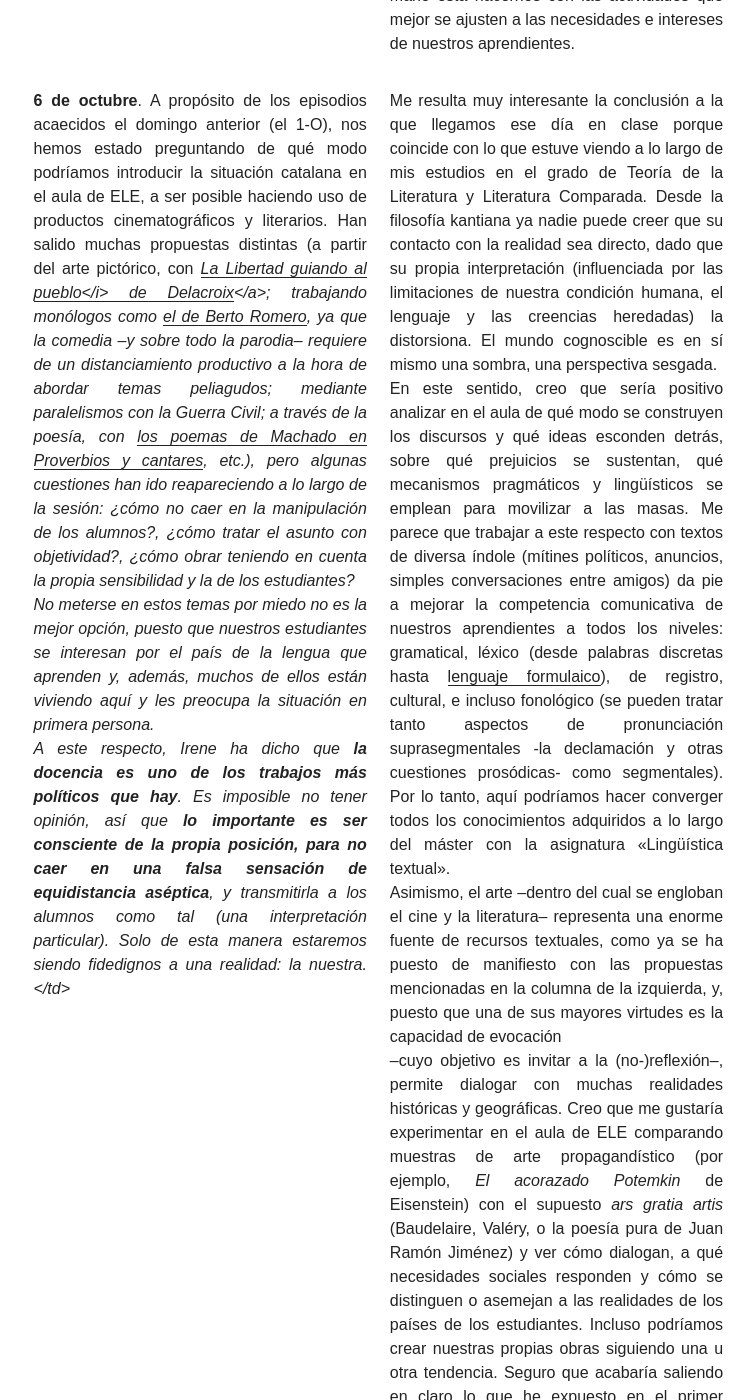
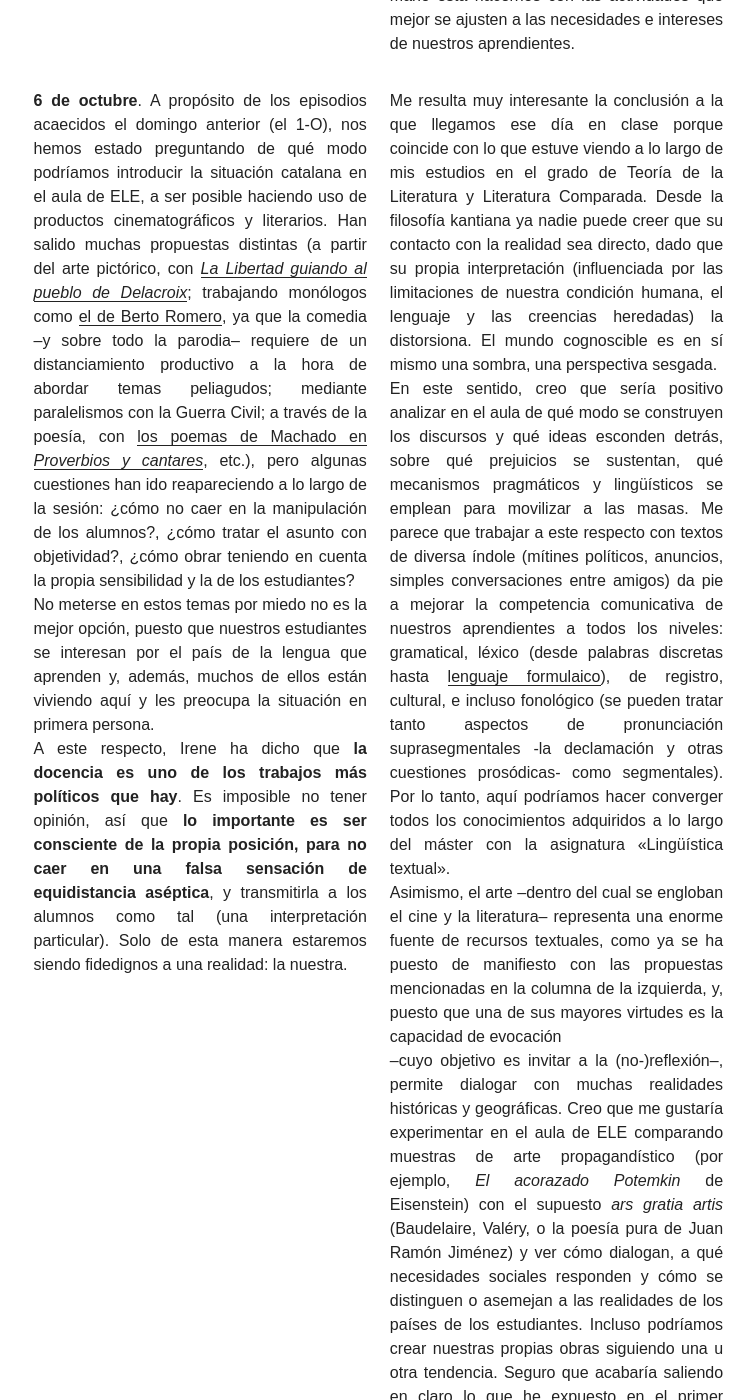
Before and after one commit to immalopez/immalopez.github.io, a Jekyll site: the page built from _posts/blog/2017-10-20-registro-de-aprendizaje-reflexivo.md, in a window 1280 px wide and 1400 px high, scrolled down 1980 px. Shown: the whole window, without its empty margins (349-1104 px from the left). Built offline with Jekyll 4.4.1, drawn with Linux system fonts in a browser that asks for light colours; nearby versions of some CDN libraries; comment, search, counter and statistics services are not loaded; some of the changed text lies outside the part shown.

Commit message:
Fix bad closing tag

```diff
--- a/_posts/blog/2017-10-20-registro-de-aprendizaje-reflexivo.md
+++ b/_posts/blog/2017-10-20-registro-de-aprendizaje-reflexivo.md
@@ -35,7 +35,7 @@
         </td>
         </tr>
     <tr>
-      <td><strong>6 de octubre</strong>. A propósito de los episodios acaecidos el domingo anterior (el 1-O), nos hemos estado preguntando de qué modo podríamos introducir la situación catalana en el aula de ELE, a ser posible haciendo uso de productos cinematográficos y literarios. Han salido muchas propuestas distintas (a partir del arte pictórico, con <a href="https://es.wikipedia.org/wiki/La_Libertad_guiando_al_pueblo"><i><u>La Libertad guiando al pueblo</i> de Delacroix</u></a>; trabajando monólogos como <a href="https://www.youtube.com/watch?v=TzNcyg6VFj0"><u>el de Berto Romero</u></a>, ya que la comedia –y sobre todo la parodia– requiere de un distanciamiento productivo a la hora de abordar temas peliagudos; mediante paralelismos con la Guerra Civil; a través de la poesía, con <a href="http://www.rinconcastellano.com/biblio/sigloxx_98/amachado_prov.html"><u>los poemas de Machado en <i>Proverbios y cantares</i></u></a>, etc.), pero algunas cuestiones han ido reapareciendo a lo largo de la sesión: ¿cómo no caer en la manipulación de los alumnos?, ¿cómo tratar el asunto con objetividad?, ¿cómo obrar teniendo en cuenta la propia sensibilidad y la de los estudiantes?
+      <td><strong>6 de octubre</strong>. A propósito de los episodios acaecidos el domingo anterior (el 1-O), nos hemos estado preguntando de qué modo podríamos introducir la situación catalana en el aula de ELE, a ser posible haciendo uso de productos cinematográficos y literarios. Han salido muchas propuestas distintas (a partir del arte pictórico, con <a href="https://es.wikipedia.org/wiki/La_Libertad_guiando_al_pueblo"><i><u>La Libertad guiando al pueblo de Delacroix</u></i></a>; trabajando monólogos como <a href="https://www.youtube.com/watch?v=TzNcyg6VFj0"><u>el de Berto Romero</u></a>, ya que la comedia –y sobre todo la parodia– requiere de un distanciamiento productivo a la hora de abordar temas peliagudos; mediante paralelismos con la Guerra Civil; a través de la poesía, con <a href="http://www.rinconcastellano.com/biblio/sigloxx_98/amachado_prov.html"><u>los poemas de Machado en <i>Proverbios y cantares</i></u></a>, etc.), pero algunas cuestiones han ido reapareciendo a lo largo de la sesión: ¿cómo no caer en la manipulación de los alumnos?, ¿cómo tratar el asunto con objetividad?, ¿cómo obrar teniendo en cuenta la propia sensibilidad y la de los estudiantes?
         <br />
 No meterse en estos temas por miedo no es la mejor opción, puesto que nuestros estudiantes se interesan por el país de la lengua que aprenden y, además, muchos de ellos están viviendo aquí y les preocupa la situación en primera persona.
         <br />
```
